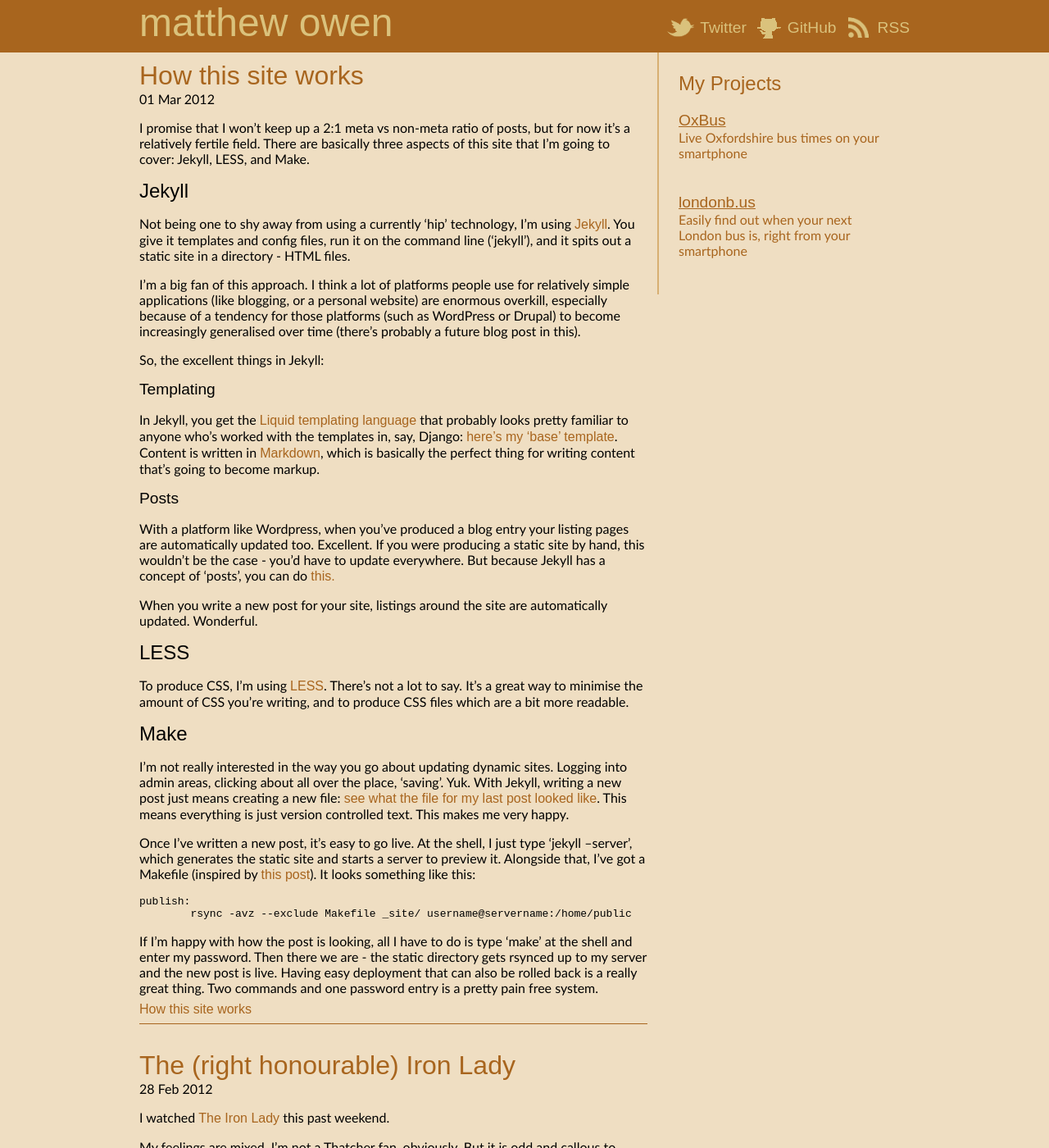
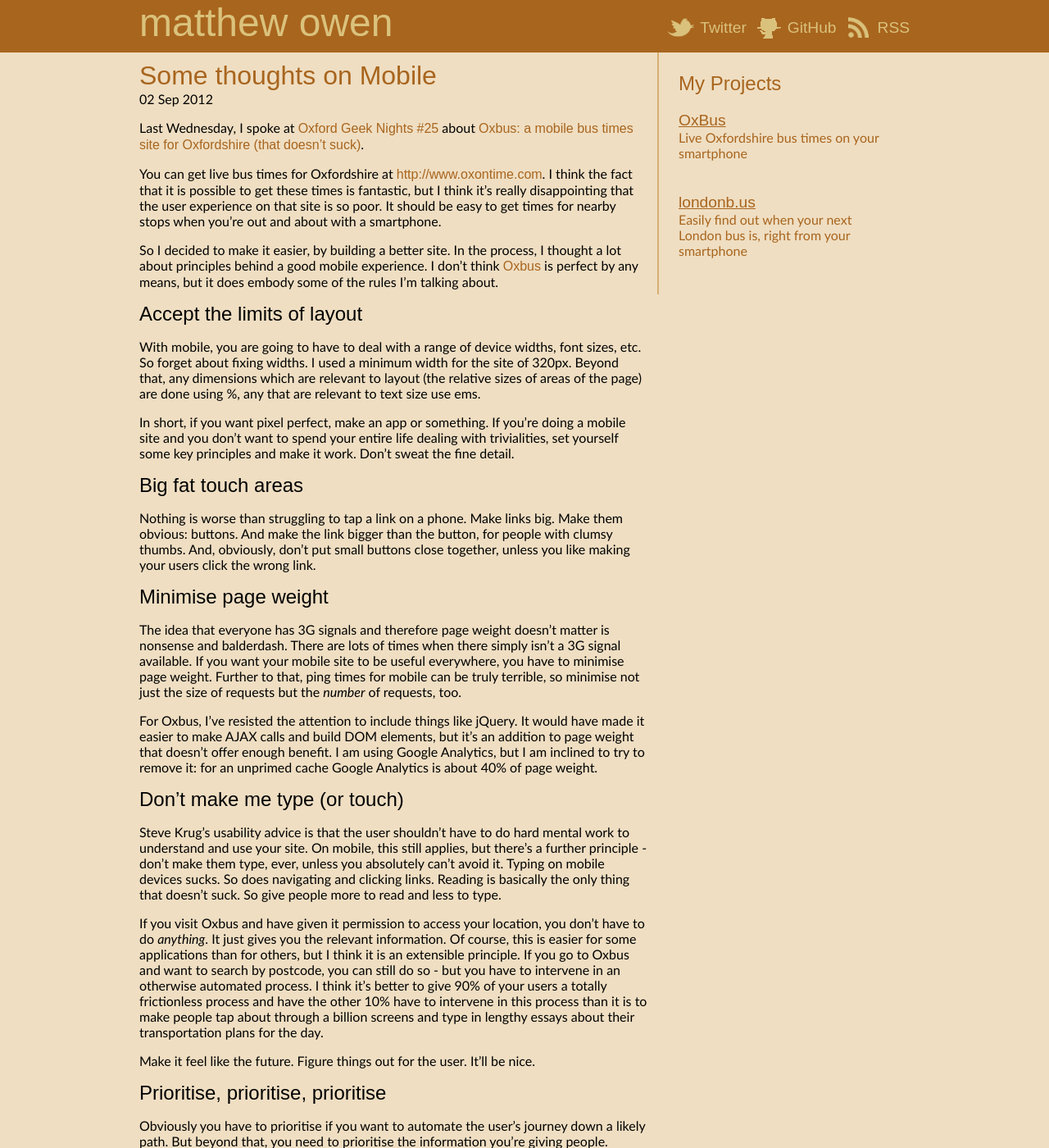
Before and after one commit to matthewowen/personal-site, a Jekyll site: the page built from index.html, in a window 1280 px wide and 1400 px high. Shown: the whole window at 82% size. Built offline with Jekyll 4.4.1, drawn with Linux system fonts in a browser that asks for light colours; some web fonts are replaced; comment, search, counter and statistics services are not loaded; some of the changed text lies outside the part shown.

Commit message:
finished principles of mobile post

```diff
--- a/_posts/2012-02-27-test.markdown
+++ b/_posts/2012-02-27-test.markdown
@@ -8,7 +8,7 @@ Check, *check*.
 
 I read [this blogpost](http://www.informationdiet.com/blog/read/500-words-before-8am) about starting the day as a producer and a consumer, and it clicked. I don't mean in every literal sense - I'd like to get up earlier, but baby steps here, I think - but rather in a wider, broader way.
 
-I'm not alone of exceptional in my online consumption. I probably read Reddit and Hacker News every day. I spend plenty of time on Twitter. My RSS reader contains far more subscriptions than I could ever hope to deal with.
+I'm not alone or exceptional in my online consumption. I probably read Reddit and Hacker News every day. I spend plenty of time on Twitter. My RSS reader contains far more subscriptions than I could ever hope to deal with.
 
 I feel a weight of content debt - a deficit, if you will. The assumption, of course, is that one can redress that balance somewhat by raising a voice in return, by also speaking into the great void of online media. I'm not fully convinced that this is the case in any sense that matters to anyone but the producer, but this ought not to and does not diminish my enjoyment. To write is to think, and the chance to reflect as well as consume can only be a good thing.
 
--- /dev/null
+++ b/_posts/2012-03-09-principles-of-mobile.markdown
@@ -0,0 +1,50 @@
+---
+layout: post
+title: Some thoughts on Mobile
+date: 2012-09-02T14:30:00.1Z
+---
+
+Last Wednesday, I spoke at [Oxford Geek Nights #25](http://oxford.geeknights.net/2012/feb-29th/) about [Oxbus: a mobile bus times site for Oxfordshire (that doesn't suck)](http://www.oxbus.co.uk).
+
+You can get live bus times for Oxfordshire at [http://www.oxontime.com](http://www.oxontime.com). I think the fact that it is possible to get these times is fantastic, but I think it's really disappointing that the user experience on that site is so poor. It should be easy to get times for nearby stops when you're out and about with a smartphone.
+
+So I decided to make it easier, by building a better site. In the process, I thought a lot about principles behind a good mobile experience. I don't think [Oxbus](http://www.oxbus.co.uk) is perfect by any means, but it does embody some of the rules I'm talking about.
+
+### Accept the limits of layout ###
+With mobile, you are going to have to deal with a range of device widths, font sizes, etc. So forget about fixing widths. I used a minimum width for the site of 320px. Beyond that, any dimensions which are relevant to layout (the relative sizes of areas of the page) are done using %, any that are relevant to text size use ems.
+
+In short, if you want pixel perfect, make an app or something. If you're doing a mobile site and you don't want to spend your entire life dealing with trivialities, set yourself some key principles and make it work. Don't sweat the fine detail.
+
+### Big fat touch areas ###
+Nothing is worse than struggling to tap a link on a phone. Make links big. Make them obvious: buttons. And make the link bigger than the button, for people with clumsy thumbs. And, obviously, don't put small buttons close together, unless you like making your users click the wrong link.
+
+### Minimise page weight ###
+The idea that everyone has 3G signals and therefore page weight doesn't matter is nonsense and balderdash. There are lots of times when there simply isn't a 3G signal available. If you want your mobile site to be useful everywhere, you have to minimise page weight. Further to that, ping times for mobile can be truly terrible, so minimise not just the size of requests but the *number* of requests, too.
+
+For Oxbus, I've resisted the attention to include things like jQuery. It would have made it easier to make AJAX calls and build DOM elements, but it's an addition to page weight that doesn't offer enough benefit. I am using Google Analytics, but I am inclined to try to remove it: for an unprimed cache Google Analytics is about 40% of page weight.
+
+### Don't make me type (or touch) ###
+Steve Krug's usability advice is that the user shouldn't have to do hard mental work to understand and use your site. On mobile, this still applies, but there's a further principle - don't make them type, ever, unless you absolutely can't avoid it. Typing on mobile devices sucks. So does navigating and clicking links. Reading is basically the only thing that doesn't suck. So give people more to read and less to type.
+
+If you visit Oxbus and have given it permission to access your location, you don't have to do *anything*. It just gives you the relevant information. Of course, this is easier for some applications than for others, but I think it is an extensible principle. If you go to Oxbus and want to search by postcode, you can still do so - but you have to intervene in an otherwise automated process. I think it's better to give 90% of your users a totally frictionless process and have the other 10% have to intervene in this process than it is to make people tap about through a billion screens and type in lengthy essays about their transportation plans for the day.
+
+Make it feel like the future. Figure things out for the user. It'll be nice.
+
+### Prioritise, prioritise, prioritise ###
+Obviously you have to prioritise if you want to automate the user's journey down a likely path. But beyond that, you need to prioritise the information you're giving people.
+
+My sense is that users are happy to scroll on mobile devices if they know what they're scrolling to (particularly since inertia scrolling is so nice). So if you've got a list of content (such as ten stops), make it clear above the 'fold' that there are more stops if you keep scrolling
+
+But, at the same time, we need to give a really strong information scent on each item in the list, so that users know what they're getting if they click a link. Navigating is painful enough that you don't want people to go down blind alleys. The two aims - giving enough information and showing a selection of items - are somewhat orthogonal. There isn't an easy answer to this.
+
+For Oxbus, I decided that what you really need to know for a stop is:
+
+* What is the stop called?
+* How far away is it?
+* Where is the next bus going?
+* How soon is the next bus?
+
+Once you've got that information, you've probably got a pretty good idea of whether it's worth seeing the later buses or looking at where it is on the map. It isn't perfect, but I think it's the right balance in this instance.
+
+### Do it ###
+Mobile is an incredible opportunity. The coming ubiquity of smartphones offers an opportunity for a whole new class of service. When people can get information onto their hand held computers wherever they are, whenever, the kind of information that is valuable to distribute over the internet changes enormously. If you can treat mobile as a new platform with its own challenges, you can produce really novel and useful services.
```
Also changed, not shown: _posts/DRAFT2012-03-02-principles-of-mobile.markdown (deleted, +0 -50 lines).
